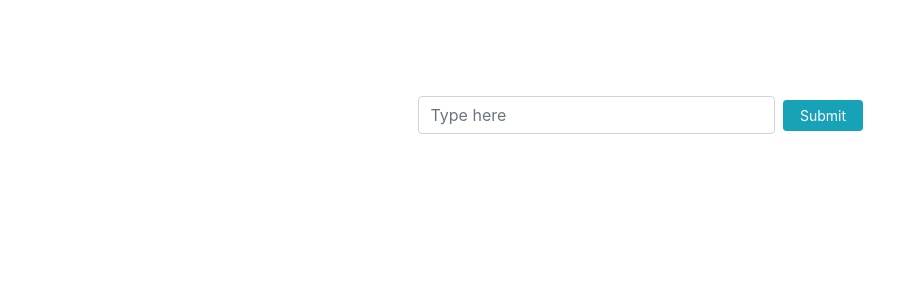
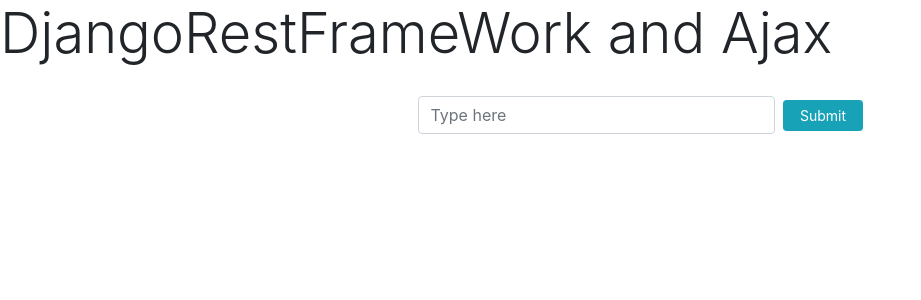
Before and after one commit to hasan-py/Django-Rest-Framework-Ajax, a Django app: page / in a window 1280 px wide. Shown: the top 300 px of the page, without its empty margins (0-921 px from the left). Run offline with Django 3.2, Linux system fonts and the light colour scheme; data comes from the database, SQL or seed files in the repository; some libraries are stand-ins or nearby versions.

Commit message:
4/25/2020

```diff
--- a/frontend/templates/list.html
+++ b/frontend/templates/list.html
@@ -13,6 +13,8 @@
 </style>
 
 <body>
+
+	<h3 class="display-4">DjangoRestFrameWork and Ajax</h3>
 
 	<div class="container">
 		<div class="container fixed-top">
@@ -39,7 +41,6 @@
 	</div>
 
 
-
 	<!-- Custom Js -->
 	<script src='{% static "index.js" %}'></script>
 
```
